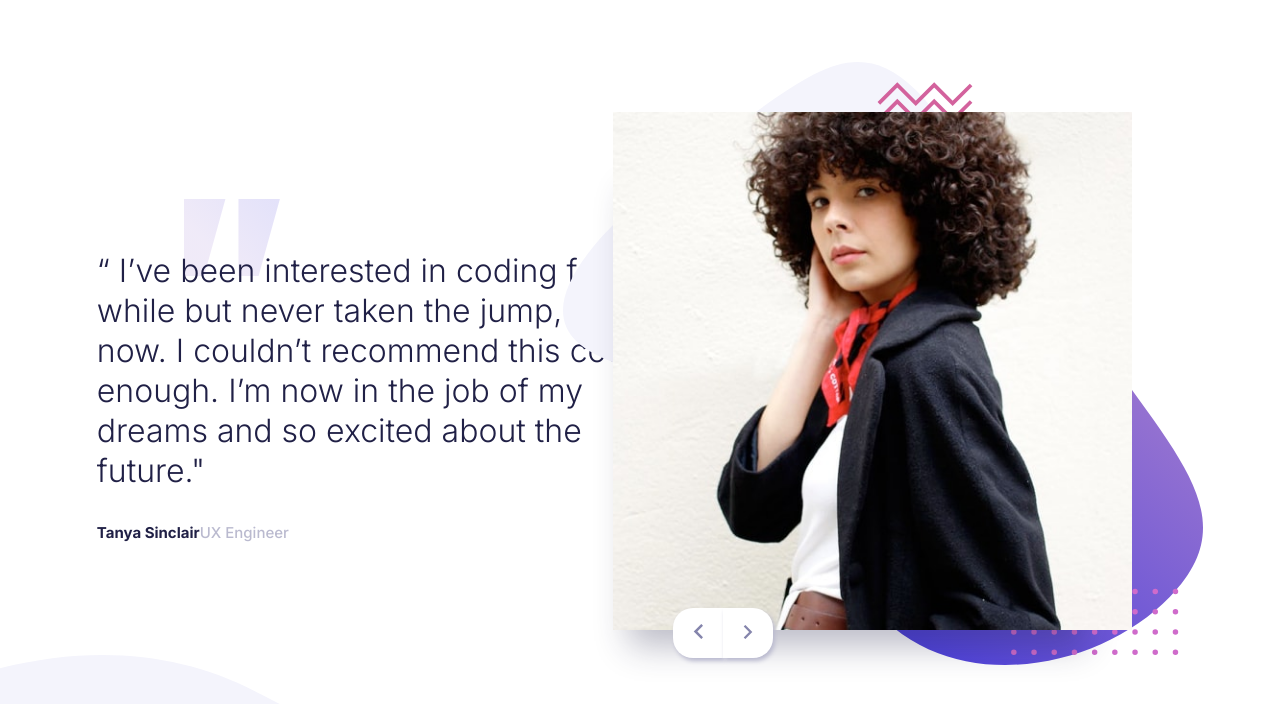
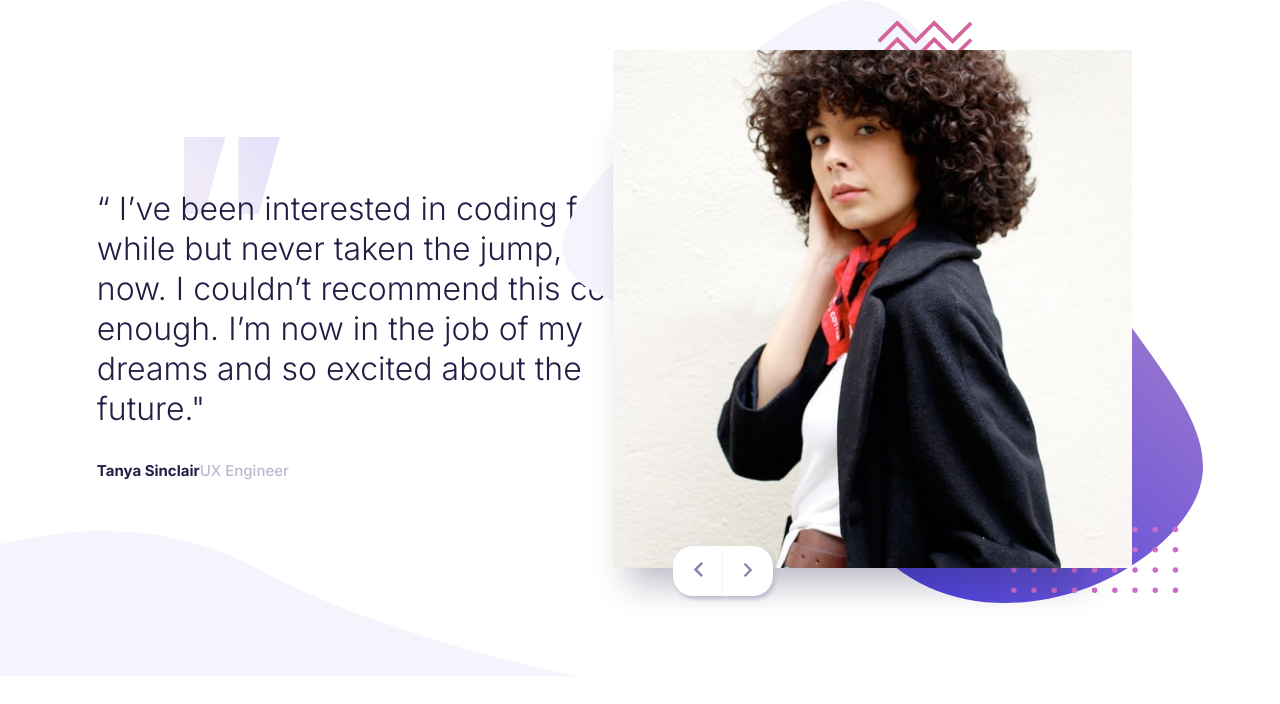
Before and after one commit to mjpfelicia/Coding-bootcamp-testimonials-slider-js, a plain HTML site: page index.html in a window 1280 px wide. Drawn offline with Linux system fonts and the light colour scheme.

Commit message:
melhorias um

```diff
--- a/style.css
+++ b/style.css
@@ -5,6 +5,7 @@
         padding: 0px;
         Font-size: 32px;
         font-family: "Inter";
+        box-sizing: border-box;
     }
 
      :root {
@@ -14,7 +15,7 @@
 
     main {
         display: flex;
-        height: 100vh;
+        height: 100%;
     }
 
     .img {
@@ -36,6 +37,7 @@
     }
 
     .imagem-card {
+        box-sizing: border-box;
         width: 76%;
         margin: 35px 0px 0px 50px;
         box-shadow: -0.5em 1.5em 1em -1em hsl(240deg 38% 20% / 30%);
@@ -107,7 +109,7 @@
 
     @media only screen and (min-width: 45em) {
         main {
-            height: 100vh;
+            height: 100%;
         }
         .content {
             display: flex;
```
